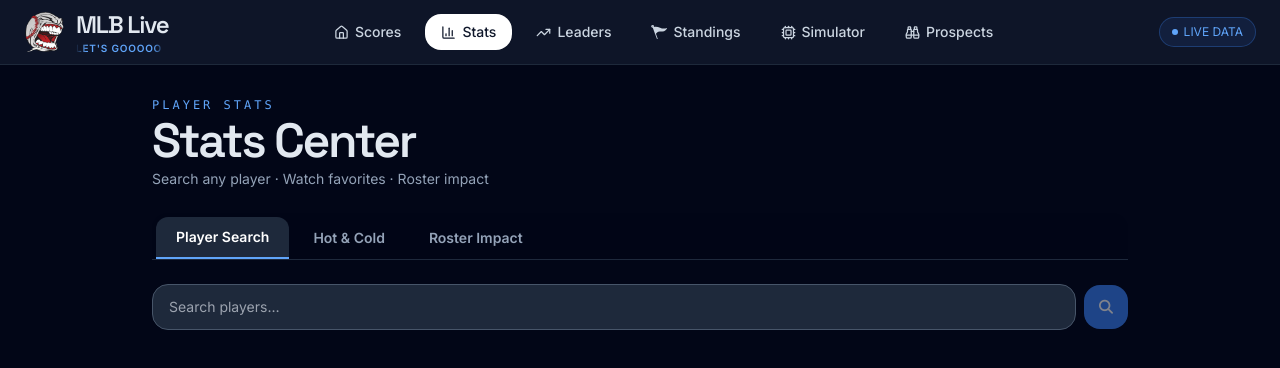
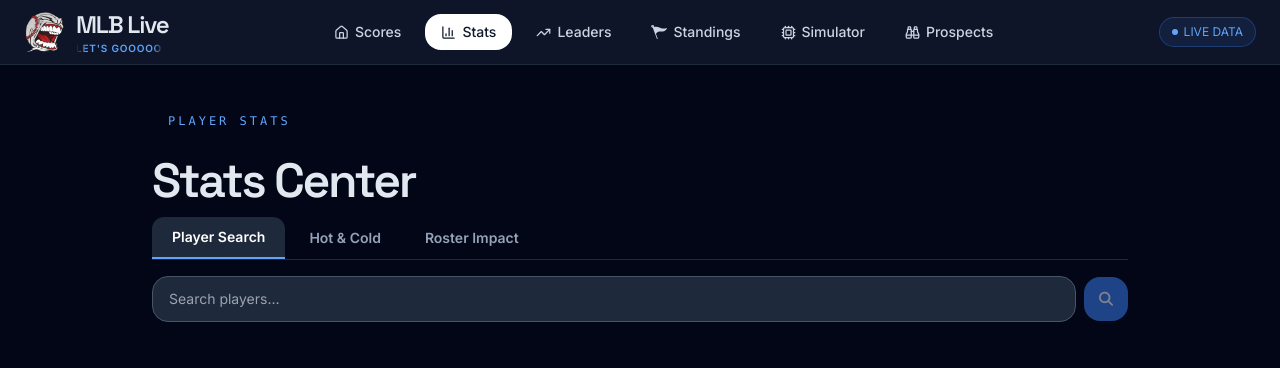
Before and after one commit to D4nGuerrero/mlb-stat-underground, a React (Vite) app: page /stats in a window 1280 px wide. Shown: the top 368 px of the page. Built offline with nearby package versions, Linux system fonts and the light colour scheme.

Commit message:
feat: Add league logos and LeagueTitle component for better league representation in Standings feat: Improve layout and styling in StatsApp for better user experience feat: Introduce team logo overrides in mlbHelpers for specific team logos

```diff
--- a/src/pages/Standings.jsx
+++ b/src/pages/Standings.jsx
@@ -19,6 +19,35 @@ const STANDINGS_TABS = [
   { key: 'expanded', label: 'Expanded' },
   { key: 'vsdivision', label: 'Vs. Division' },
 ];
+
+const LEAGUE_LOGOS = {
+  AL: 'https://www.mlbstatic.com/team-logos/team-cap-on-dark/159.svg',
+  NL: 'https://www.mlbstatic.com/team-logos/team-cap-on-dark/160.svg',
+};
+
+function leagueKeyFromName(name) {
+  if (/\bamerican league\b|\bAL\b/i.test(name ?? '')) return 'AL';
+  if (/\bnational league\b|\bNL\b/i.test(name ?? '')) return 'NL';
+  return null;
+}
+
+function LeagueTitle({ title, className = '' }) {
+  const leagueKey = leagueKeyFromName(title);
+
+  return (
+    <span className={`inline-flex items-center gap-2 pl-2 ${className}`}>
+      {leagueKey && (
+        <img
+          src={LEAGUE_LOGOS[leagueKey]}
+          alt=""
+          className="w-5 h-5 object-contain flex-shrink-0"
+          onError={(e) => (e.target.style.display = 'none')}
+        />
+      )}
+      <span>{title}</span>
+    </span>
+  );
+}
 
 const VIEW_SCOPE_OPTIONS = [
   { value: 'division', label: 'Division' },
@@ -536,7 +565,9 @@ export default function Standings() {
     return (
       <div key={title} className="bg-slate-900 border border-slate-700 rounded-3xl overflow-hidden px-3">
         <div className="px-5 sm:px-6 py-3 border-b border-slate-800">
-          <h2 className="font-semibold text-base sm:text-lg">{title}</h2>
+          <h2 className="font-semibold text-base sm:text-lg">
+            <LeagueTitle title={title} />
+          </h2>
         </div>
         <div className={TABLE_SCROLL}>
           <table className={`${TABLE_BASE} ${TABLE_TEXT_CLASS} ${TABLE_LAYOUT_STANDINGS} ${tableMinWidthClass}`}>
@@ -658,7 +689,7 @@ export default function Standings() {
           {grouped.groups.map((group, index) => (
             <div key={group.name} className={`${index > 0 ? 'border-t border-slate-700/60 pt-5' : ''} space-y-4`}>
               <div className="text-xs font-semibold text-slate-500 uppercase tracking-widest px-1">
-                {group.name}
+                <LeagueTitle title={group.name} />
               </div>
               {group.divisions.map((div) => renderTable(div.name, div.teams, { highlightLeader: true }))}
             </div>
--- a/src/pages/StatsApp.jsx
+++ b/src/pages/StatsApp.jsx
@@ -1172,17 +1172,15 @@ export default function StatsApp() {
   const hotColdSelectedScope = HOT_COLD_SCOPE_OPTIONS.find((option) => option.value === hotColdScope);
 
   return (
-    <div className="max-w-5xl mx-auto px-4 sm:px-6 py-6 sm:py-8">
-      <div className="mb-6">
-        <div className={`text-${THEME_COLOR}-400 text-xs font-mono tracking-[3px] mb-1 uppercase`}>Player Stats</div>
-        <h1 className="font-display text-4xl sm:text-5xl tracking-tighter">Stats Center</h1>
-        <p className="text-slate-400 mt-1 text-sm">Search any player · Watch favorites · Roster impact</p>
+    <div className="max-w-5xl mx-auto sm:px-6 py-0 sm:py-8">
+      <div className="mb-0 px-4 sm:px-0">
+        <div className={`text-${THEME_COLOR}-400 text-xs font-mono tracking-[3px] m-4 uppercase`}>Player Stats</div>
+        <h1 className="font-display py-3 text-4xl sm:text-5xl tracking-tighter">Stats Center</h1>
       </div>
 
       <TabBar
-        className="mb-6"
+        className="mb-4"
         variant="page"
-        listClassName="bg-slate-950/40 rounded-t-2xl px-1 pt-1"
         tabClassName="font-semibold"
         tabs={[
           { key: 'search', label: 'Player Search' },
@@ -1193,6 +1191,7 @@ export default function StatsApp() {
         onChange={handleTabChange}
       />
 
+      <div className="px-4 sm:px-0 pb-6 sm:pb-0">
       {/* PLAYER SEARCH TAB */}
       {activeTab === 'search' && (
         <div className="space-y-6">
@@ -1587,6 +1586,7 @@ export default function StatsApp() {
       )}
         </div>
       )}
+      </div>
     </div>
   );
 }
--- a/src/utils/mlbHelpers.js
+++ b/src/utils/mlbHelpers.js
@@ -128,6 +128,12 @@ function compactPlayerNameFromFullName(fullName, fallback) {
 
 const BASE_URL = 'https://www.mlbstatic.com/team-logos';
 
+const TEAM_LOGO_OVERRIDES = {
+  484: 'https://midfield.mlbstatic.com/v1/team/484/spots/256',
+  536: 'https://lmb.com.mx/_next/image?url=https%3A%2F%2Fd11rb39sj794dg.cloudfront.net%2Fpublic%2F2024-04%2FTecolotes.png&w=96&q=75',
+  562: 'https://sultanes.com.mx/static/images/logo-left.webp',
+};
+
 /**
  * Get MLB team logo URL
  * @param {number|string} teamId
@@ -140,6 +146,7 @@ export const teamLogoUrl = (teamId, options = {}) => {
   const id = String(teamId).trim();
 
   if (!id) return '';
+  if (TEAM_LOGO_OVERRIDES[id]) return TEAM_LOGO_OVERRIDES[id];
 
   // Teams that look better with the regular (non-cap) logo
   const regularPreferredTeams = new Set([
```
